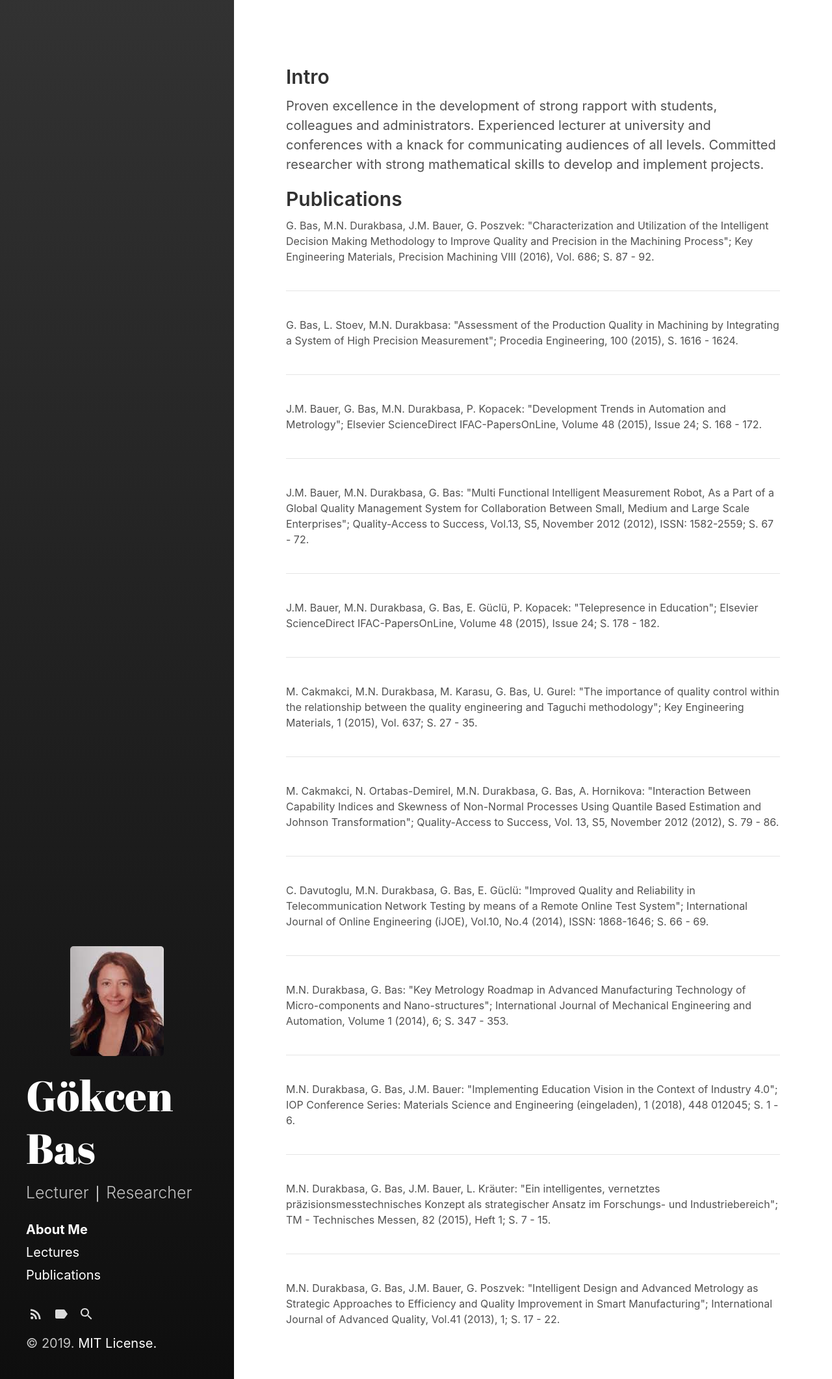
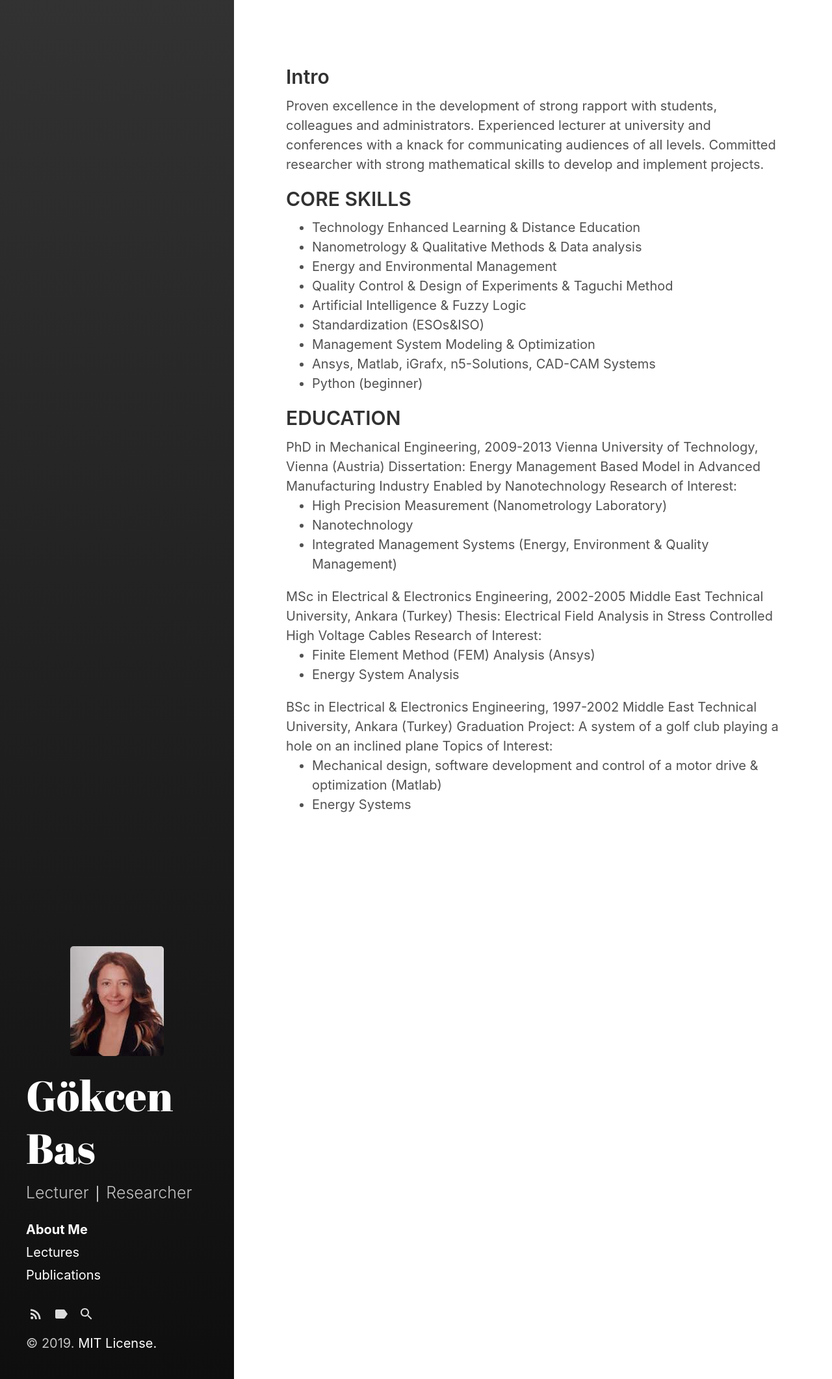
Before and after one commit to Budhaditya1/budhaditya1.github.io, a Jekyll site: the page built from index.html, in a window 1280 px wide. Shown: the whole page at 65% size. Built offline with Jekyll 4.4.1, drawn with Linux system fonts in a browser that asks for light colours; the list of posts is cut into pages by our own code; comment, search, counter and statistics services are not loaded.

Commit message:
Update index.html

```diff
--- a/_layouts/index.html
+++ b/_layouts/index.html
@@ -7,72 +7,42 @@ layout: default
  <h2> Intro</h2>
  <p>Proven excellence in the development of strong rapport with students, colleagues and administrators. Experienced lecturer at university and conferences with a knack for communicating audiences of all levels. Committed researcher with strong mathematical skills to develop and implement projects.
  </p>
- <h2>Publications</h2>
- <script type='text/javascript' src='https://d1bxh8uas1mnw7.cloudfront.net/assets/embed.js'></script>
-
- <script async src="https://badge.dimensions.ai/badge.js" charset="utf-8"></script>
- <font size="3">
-
-
- <article class="post-body">
-  <div style="display: inline"><div style="display: inline" data-badge-type="donut" data-doi="10.1007/978-3-030-31343-2_6" data-hide-no-mentions="true" class="altmetric-embed"></div>G. Bas, M.N. Durakbasa, J.M. Bauer, G. Poszvek:
-"Characterization and Utilization of the Intelligent Decision Making Methodology to Improve Quality and Precision in the Machining Process";
-  Key Engineering Materials, Precision Machining VIII (2016), Vol. 686; S. 87 - 92.
-  <span class="__dimensions_badge_embed__" data-doi="10.1007/978-3-030-31343-2_6" data-style="small_rectangle"></span>
-  </div>
-</article>
-  <article class="post-body">
-G. Bas, L. Stoev, M.N. Durakbasa:
-"Assessment of the Production Quality in Machining by Integrating a System of High Precision Measurement"; Procedia Engineering, 100 (2015), S. 1616 - 1624.
- </article>
-   <article class="post-body">
-J.M. Bauer, G. Bas, M.N. Durakbasa, P. Kopacek:
-"Development Trends in Automation and Metrology";
-Elsevier ScienceDirect IFAC-PapersOnLine, Volume 48 (2015), Issue 24; S. 168 - 172.
-</article>
-    <article class="post-body">
- J.M. Bauer, M.N. Durakbasa, G. Bas:
-"Multi Functional Intelligent Measurement Robot, As a Part of a Global Quality Management System for Collaboration Between Small, Medium and Large Scale Enterprises";
-Quality-Access to Success, Vol.13, S5, November 2012 (2012), ISSN: 1582-2559; S. 67 - 72.
-</article>
-     <article class="post-body">
- J.M. Bauer, M.N. Durakbasa, G. Bas, E. Güclü, P. Kopacek:
-"Telepresence in Education";
-Elsevier ScienceDirect IFAC-PapersOnLine, Volume 48 (2015), Issue 24; S. 178 - 182.
-</article>
-      <article class="post-body">
- M. Cakmakci, M.N. Durakbasa, M. Karasu, G. Bas, U. Gurel:
-"The importance of quality control within the relationship between the quality engineering and Taguchi methodology";
-Key Engineering Materials, 1 (2015), Vol. 637; S. 27 - 35.
-</article>
-       <article class="post-body">
- M. Cakmakci, N. Ortabas-Demirel, M.N. Durakbasa, G. Bas, A. Hornikova:
-"Interaction Between Capability Indices and Skewness of Non-Normal Processes Using Quantile Based Estimation and Johnson Transformation";
-Quality-Access to Success, Vol. 13, S5, November 2012 (2012), S. 79 - 86.
-</article>
-        <article class="post-body">
- C. Davutoglu, M.N. Durakbasa, G. Bas, E. Güclü:
-"Improved Quality and Reliability in Telecommunication Network Testing by means of a Remote Online Test System";
-International Journal of Online Engineering (iJOE), Vol.10, No.4 (2014), ISSN: 1868-1646; S. 66 - 69.
-</article>
-         <article class="post-body">
- M.N. Durakbasa, G. Bas:
-"Key Metrology Roadmap in Advanced Manufacturing Technology of Micro-components and Nano-structures"; International Journal of Mechanical Engineering and Automation, Volume 1 (2014), 6; S. 347 - 353.
-
-  </article>        <article class="post-body">
- M.N. Durakbasa, G. Bas, J.M. Bauer:
-"Implementing Education Vision in the Context of Industry 4.0";
-IOP Conference Series: Materials Science and Engineering (eingeladen), 1 (2018), 448 012045; S. 1 - 6.
-</article>
-           <article class="post-body">
- M.N. Durakbasa, G. Bas, J.M. Bauer, L. Kräuter:
-"Ein intelligentes, vernetztes präzisionsmesstechnisches Konzept als strategischer Ansatz im Forschungs- und Industriebereich";
-TM - Technisches Messen, 82 (2015), Heft 1; S. 7 - 15.
-</article>
-            <article class="post-body">
- M.N. Durakbasa, G. Bas, J.M. Bauer, G. Poszvek:
-"Intelligent Design and Advanced Metrology as Strategic Approaches to Efficiency and Quality Improvement in Smart Manufacturing";
-International Journal of Advanced Quality, Vol.41 (2013), 1; S. 17 - 22.
-</article>
- </font>
+ <h2>CORE SKILLS</h2>
+  <ul>
+   <li> Technology Enhanced Learning & Distance Education</li>
+<li> Nanometrology & Qualitative Methods & Data analysis</li>
+<li> Energy and Environmental Management</li>
+<li> Quality Control & Design of Experiments & Taguchi Method</li>
+<li> Artificial Intelligence & Fuzzy Logic</li>
+<li> Standardization (ESOs&ISO)</li>
+<li> Management System Modeling & Optimization</li>
+<li> Ansys, Matlab, iGrafx, n5-Solutions, CAD-CAM Systems</li>
+<li> Python (beginner)</li>
+ </ul>
+  <h2>EDUCATION</h2>
+PhD in Mechanical Engineering, 2009-2013
+Vienna University of Technology, Vienna (Austria)
+Dissertation: Energy Management Based Model in Advanced Manufacturing Industry Enabled by Nanotechnology
+Research of Interest:
+<ul>
+ <li>High Precision Measurement (Nanometrology Laboratory)</li>
+ <li>Nanotechnology</li>
+ <li>Integrated Management Systems (Energy, Environment & Quality Management)</li>
+ </ul>
+MSc in Electrical & Electronics Engineering, 2002-2005
+Middle East Technical University, Ankara (Turkey)
+Thesis: Electrical Field Analysis in Stress Controlled High Voltage Cables
+Research of Interest:
+ <ul>
+  <li>Finite Element Method (FEM) Analysis (Ansys)</li>
+  <li>Energy System Analysis</li>
+ </ul>
+BSc in Electrical & Electronics Engineering, 1997-2002
+Middle East Technical University, Ankara (Turkey)
+Graduation Project: A system of a golf club playing a hole on an inclined plane
+Topics of Interest:
+ <ul>
+<li>Mechanical design, software development and control of a motor drive & optimization (Matlab)</li>
+  <li>Energy Systems</li>
+ </ul>
 </div>
```
